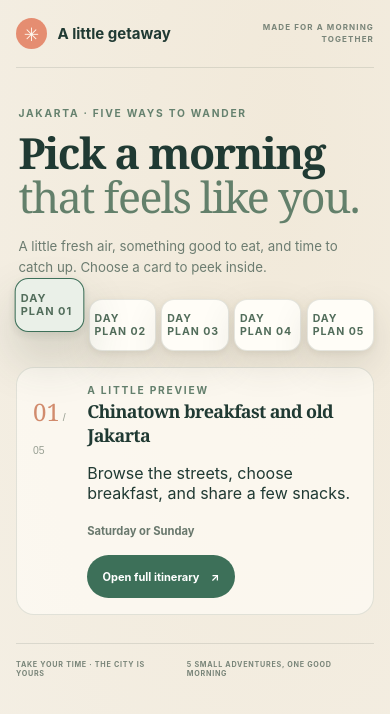
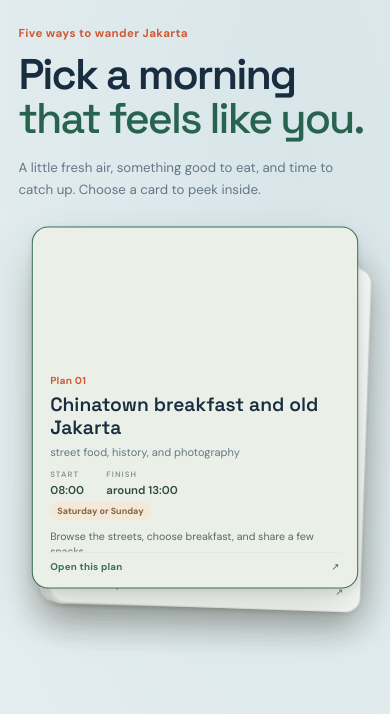
Before and after one commit to ubicilembusaparua/itineraries-website, a React (Vite) app: page / in a window 390 px wide. Shown: the top 714 px of the page. Built offline with nearby package versions, Linux system fonts and the light colour scheme.

Commit message:
Refine itinerary card interactions

```diff
--- a/index.html
+++ b/index.html
@@ -3,7 +3,10 @@
   <head>
     <meta charset="UTF-8" />
     <meta name="viewport" content="width=device-width, initial-scale=1.0" />
-    <meta name="theme-color" content="#f6f2eb" />
+    <meta name="theme-color" content="#e9f0f2" />
+    <link rel="preconnect" href="https://fonts.googleapis.com" />
+    <link rel="preconnect" href="https://fonts.gstatic.com" crossorigin />
+    <link href="https://fonts.googleapis.com/css2?family=DM+Sans:wght@400;500;600;700&family=Space+Grotesk:wght@500;600;700&display=swap" rel="stylesheet" />
     <title>A little getaway</title>
   </head>
   <body>
--- a/src/App.css
+++ b/src/App.css
@@ -1,16 +1,16 @@
 :root {
-  font-family: 'DM Sans', Inter, ui-sans-serif, system-ui, sans-serif;
-  color: #203a33;
-  background: #f5f1e8;
+  font-family: 'DM Sans', 'Avenir Next', ui-sans-serif, system-ui, sans-serif;
+  color: #182d40;
+  background: #e9f0f2;
   font-synthesis: none;
   text-rendering: optimizeLegibility;
   font-optical-sizing: auto;
   font-weight: 400;
-  --ink: #203a33;
-  --muted: #6c7c70;
-  --green: #3b6f59;
-  --coral: #e58d71;
-  --paper: #fffdf7;
+  --ink: #182d40;
+  --muted: #637786;
+  --green: #27634e;
+  --coral: #ef7048;
+  --paper: #fbfdfb;
 }
 
 * { box-sizing: border-box; }
@@ -31,44 +31,8 @@ button:focus-visible, a:focus-visible {
   overflow: hidden;
   padding: 0 clamp(1.1rem, 5.5vw, 5.5rem);
   background:
-    radial-gradient(ellipse at 72% 18%, rgba(226, 202, 160, .2), transparent 34rem),
-    #f5f1e8;
-}
-
-.site-header {
-  display: flex;
-  height: 82px;
-  align-items: center;
-  justify-content: space-between;
-  border-bottom: 1px solid rgba(32, 58, 51, .12);
-}
-
-.brand {
-  display: inline-flex;
-  align-items: center;
-  gap: .65rem;
-  color: var(--ink);
-  font-size: .94rem;
-  font-weight: 700;
-  text-decoration: none;
-}
-
-.brand-mark {
-  display: grid;
-  width: 31px;
-  height: 31px;
-  place-items: center;
-  border-radius: 50%;
-  background: var(--coral);
-  color: #fff9ef;
-  font-size: 1.15rem;
-}
-
-.header-note, .site-footer {
-  color: #798579;
-  font-size: .63rem;
-  font-weight: 700;
-  letter-spacing: .14em;
+    radial-gradient(ellipse at 77% 19%, rgba(139, 183, 193, .18), transparent 34rem),
+    #e9f0f2;
 }
 
 .intro {
@@ -77,21 +41,21 @@ button:focus-visible, a:focus-visible {
   align-items: end;
   justify-content: space-between;
   margin: 0 auto;
-  padding: 3.6rem 0 1.6rem;
+  padding: 2.6rem 0 1.6rem;
 }
 
 .eyebrow {
   margin: 0;
-  color: #65816e;
-  font-size: .64rem;
+  color: #d05a35;
+  font-size: .72rem;
   font-weight: 700;
-  letter-spacing: .17em;
+  letter-spacing: .035em;
 }
 
-.intro h1, .dialog-header h1, .preview-copy h2, .section-heading h2, .notes-section h2 {
-  font-family: 'Playfair Display', Georgia, serif;
+.intro h1, .dialog-header h1, .section-heading h2, .notes-section h2 {
+  font-family: 'Space Grotesk', 'Avenir Next', sans-serif;
   font-weight: 600;
-  letter-spacing: -.035em;
+  letter-spacing: -.045em;
 }
 
 .intro h1 {
@@ -100,7 +64,7 @@ button:focus-visible, a:focus-visible {
   line-height: 1.03;
 }
 
-.intro h1 span { color: #63806b; font-weight: 500; }
+.intro h1 span { color: #27634e; font-weight: 500; }
 
 .intro-note {
   max-width: 255px;
@@ -151,13 +115,13 @@ button:focus-visible, a:focus-visible {
   height: 128px;
   flex: 0 0 auto;
   overflow: hidden;
-  background: linear-gradient(145deg, #c8d7c4 0%, #e5c59c 100%);
+  background: linear-gradient(145deg, #b8d4d8 0%, #e4c58a 100%);
 }
 
-.photo-2 { background: linear-gradient(145deg, #bfd5d0, #e8d7b5); }
-.photo-3 { background: linear-gradient(145deg, #97b99f, #e7c88e); }
-.photo-4 { background: linear-gradient(145deg, #b6c6ba, #e8ac83); }
-.photo-5 { background: linear-gradient(145deg, #acc4bb, #e9c590); }
+.photo-2 { background: linear-gradient(145deg, #b8d8d2, #e8d99e); }
+.photo-3 { background: linear-gradient(145deg, #91b9a0, #d8cf8d); }
+.photo-4 { background: linear-gradient(145deg, #a7c1cb, #e7a47b); }
+.photo-5 { background: linear-gradient(145deg, #9bbcc0, #e9c477); }
 
 .photo-sun {
   position: absolute;
@@ -170,9 +134,9 @@ button:focus-visible, a:focus-visible {
   box-shadow: 0 0 32px rgba(255, 249, 218, .65);
 }
 
-.photo-hill { position: absolute; right: -8%; bottom: -38%; left: -8%; height: 83%; border-radius: 50% 50% 0 0; }
-.photo-hill-back { bottom: -51%; background: rgba(100, 139, 118, .5); transform: rotate(-8deg); }
-.photo-hill-front { bottom: -62%; left: 18%; background: rgba(56, 103, 83, .62); transform: rotate(10deg); }
+.photo-hill { position: absolute; right: -8%; bottom: -38%; left: -8%; height: 83%; border-radius: 0; clip-path: polygon(0 35%, 12% 35%, 12% 4%, 28% 4%, 28% 27%, 42% 27%, 42% 0, 58% 0, 58% 38%, 73% 38%, 73% 12%, 88% 12%, 88% 32%, 100% 32%, 100% 100%, 0 100%); }
+.photo-hill-back { bottom: -51%; background: rgba(54, 107, 111, .54); transform: rotate(-3deg); }
+.photo-hill-front { bottom: -62%; left: 18%; background: rgba(28, 76, 75, .69); transform: rotate(3deg); }
 
 .photo-label {
   position: absolute;
@@ -193,8 +157,8 @@ button:focus-visible, a:focus-visible {
   padding: 15px 17px 14px;
 }
 
-.card-index { color: #9b775c; font-size: .55rem; font-weight: 700; letter-spacing: .15em; }
-.card-title { margin-top: 7px; font-family: 'Playfair Display', Georgia, serif; font-size: 1.18rem; font-weight: 600; line-height: 1.16; }
+.card-index { color: #d05a35; font-size: .62rem; font-weight: 700; letter-spacing: .025em; }
+.card-title { margin-top: 7px; font-family: 'Space Grotesk', 'Avenir Next', sans-serif; font-size: 1.18rem; font-weight: 600; line-height: 1.16; }
 .card-best-for { margin-top: 6px; color: var(--muted); font-size: .68rem; line-height: 1.35; }
 
 .card-times { display: flex; width: 100%; gap: 22px; margin-top: 10px; color: #304a3c; font-size: .7rem; font-weight: 600; }
@@ -204,26 +168,6 @@ button:focus-visible, a:focus-visible {
 
 .card-preview { display: -webkit-box; overflow: hidden; margin-top: 9px; color: #58685d; font-size: .65rem; line-height: 1.38; -webkit-box-orient: vertical; -webkit-line-clamp: 2; }
 .card-open-hint { display: flex; width: 100%; justify-content: space-between; margin-top: auto; padding-top: 7px; border-top: 1px solid #e7e6dc; color: #3b6f59; font-size: .6rem; font-weight: 700; letter-spacing: .02em; }
-
-.preview-panel {
-  display: grid;
-  grid-template-columns: 62px minmax(0, 1fr) auto;
-  align-items: center;
-  gap: 1.2rem;
-  max-width: 880px;
-  min-height: 112px;
-  margin: .25rem auto 0;
-  padding: 1rem 1.5rem;
-  border: 1px solid rgba(50, 78, 59, .13);
-  border-radius: 18px;
-  background: rgba(255, 253, 247, .67);
-}
-
-.preview-number { color: #d18b6d; font-family: 'Playfair Display', Georgia, serif; font-size: 1.8rem; }
-.preview-number span { color: #99a094; font-family: 'DM Sans', sans-serif; font-size: .65rem; }
-.preview-copy h2 { margin: .2rem 0 .15rem; font-size: 1.25rem; }
-.preview-copy > p:last-child { margin: 0; color: #69786d; font-size: .73rem; line-height: 1.4; }
-.preview-copy .preview-availability { display: inline-block; margin-top: .35rem; color: #986b4d; font-size: .62rem; font-weight: 700; }
 
 .button {
   display: inline-flex;
@@ -242,20 +186,10 @@ button:focus-visible, a:focus-visible {
 }
 
 .button:hover { transform: translateY(-2px); }
-.button-primary { background: #3d7059; color: white; }
-.button-primary:hover { background: #2d5b46; }
+.button-primary { background: #27634e; color: white; }
+.button-primary:hover { background: #194a3b; }
 .button-secondary { border-color: #c7d1c4; background: transparent; color: #345d49; }
 .button-secondary:hover { background: #edf1e8; }
-
-.site-footer {
-  display: flex;
-  max-width: 1180px;
-  justify-content: space-between;
-  margin: 2.7rem auto 0;
-  padding: 1rem 0 1.4rem;
-  border-top: 1px solid rgba(32, 58, 51, .12);
-  font-size: .54rem;
-}
 
 .dialog-backdrop {
   position: fixed;
@@ -266,7 +200,7 @@ button:focus-visible, a:focus-visible {
   justify-content: center;
   overflow-y: auto;
   padding: 1rem;
-  background: rgba(24, 39, 32, .56);
+  background: rgba(18, 39, 53, .64);
   backdrop-filter: blur(8px);
 }
 
@@ -277,7 +211,7 @@ button:focus-visible, a:focus-visible {
   margin: auto;
   overflow: hidden;
   border-radius: 24px;
-  background: #fbf9f3;
+  background: #fbfdfb;
   box-shadow: 0 28px 100px rgba(10, 24, 17, .3);
 }
 
@@ -292,7 +226,7 @@ button:focus-visible, a:focus-visible {
   place-items: center;
   border: 1px solid rgba(40, 60, 46, .16);
   border-radius: 50%;
-  background: rgba(255, 253, 247, .91);
+  background: rgba(251, 253, 251, .94);
   color: var(--ink);
   font-size: 1.6rem;
   cursor: pointer;
@@ -312,14 +246,14 @@ button:focus-visible, a:focus-visible {
 .section-heading h2, .notes-section h2 { margin: .3rem 0 0; font-size: 1.8rem; }
 
 .timeline { position: relative; display: grid; gap: 0; margin: 0; padding: 0; list-style: none; }
-.timeline::before { position: absolute; top: 7px; bottom: 18px; left: 94px; width: 1px; background: #c7d1c2; content: ''; }
+.timeline::before { position: absolute; top: 7px; bottom: 18px; left: 94px; width: 1px; background: #c5d5d9; content: ''; }
 .timeline-stop { position: relative; display: grid; grid-template-columns: 78px 1fr; gap: 34px; padding: .8rem 0 1.35rem; }
-.timeline-stop::before { position: absolute; top: 1.05rem; left: 89px; width: 11px; height: 11px; border: 3px solid #fbf9f3; border-radius: 50%; background: #d78266; box-shadow: 0 0 0 1px #d78266; content: ''; }
+.timeline-stop::before { position: absolute; top: 1.05rem; left: 89px; width: 11px; height: 11px; border: 3px solid #fbfdfb; border-radius: 50%; background: #ef7048; box-shadow: 0 0 0 1px #ef7048; content: ''; }
 .timeline-stop time { padding-top: .06rem; color: #53705b; font-size: .72rem; font-weight: 700; white-space: nowrap; }
-.timeline-stop h3 { margin: 0; font-family: 'Playfair Display', Georgia, serif; font-size: 1.15rem; line-height: 1.25; }
+.timeline-stop h3 { margin: 0; font-family: 'Space Grotesk', sans-serif; font-size: 1.15rem; line-height: 1.25; }
 .timeline-stop p { margin: .32rem 0 0; color: #69776d; font-size: .81rem; line-height: 1.55; }
 
-.notes-section { max-width: 700px; margin: 1rem auto 0; padding: 1.5rem 1.6rem; border-radius: 16px; background: #f0efe4; }
+.notes-section { max-width: 700px; margin: 1rem auto 0; padding: 1.5rem 1.6rem; border-radius: 16px; background: #eaf1ee; }
 .notes-section h2 { margin-bottom: .65rem; font-size: 1.35rem; }
 .source-note { margin: .5rem 0 0; color: #536456; font-size: .78rem; line-height: 1.6; }
 .source-note a { color: #32624c; font-weight: 700; text-underline-offset: 3px; }
@@ -332,31 +266,18 @@ button:focus-visible, a:focus-visible {
 
 @media (max-width: 900px) {
   .intro { padding-top: 2.5rem; }
-  .fan { display: grid; height: auto; grid-template-columns: repeat(5, minmax(0, 1fr)); gap: .45rem; padding: 0; }
-  .travel-card { position: relative; top: auto; left: auto; width: 100%; height: 60px; margin: 0; border-radius: 13px; transform: none; }
+  .fan.is-compact { display: grid; height: 390px; overflow: visible; margin: 0 -1rem; padding: .5rem 1rem 1.2rem; touch-action: pan-y; }
+  .fan.is-compact .travel-card { position: relative; top: auto; left: auto; grid-area: 1 / 1; align-self: start; justify-self: center; width: min(78vw, 300px); height: 365px; margin: .6rem auto 0; border-radius: 16px; }
   .travel-card.is-active { border-color: #3d7059; background: #eaf0e8; }
-  .photo-placeholder:not(.photo-large), .card-body > span:not(.card-index) { display: none; }
-  .card-body { display: grid; width: 100%; height: 100%; place-items: center; padding: .3rem; }
-  .card-index { color: #526d5b; font-size: .66rem; letter-spacing: .09em; }
-  .preview-panel { margin-top: 1rem; }
-  .site-footer { margin-top: 2rem; }
 }
 
 @media (max-width: 560px) {
   .app-shell { padding: 0 1rem; }
-  .site-header { height: 68px; }
-  .header-note { max-width: 120px; font-size: .5rem; line-height: 1.45; text-align: right; }
-  .intro { display: block; padding: 2.45rem .15rem 1.2rem; }
+  .intro { display: block; padding: 1.6rem .15rem 1.2rem; }
   .intro h1 { font-size: clamp(2.4rem, 11vw, 3.4rem); }
   .intro-note { max-width: 340px; margin: 1rem 0 0; font-size: .83rem; }
-  .fan { gap: .35rem; }
-  .travel-card { height: 52px; }
-  .preview-panel { grid-template-columns: 43px minmax(0, 1fr); gap: .7rem; padding: 1rem; }
-  .preview-number { align-self: start; padding-top: .7rem; font-size: 1.5rem; }
-  .preview-copy h2 { font-size: 1.12rem; }
-  .preview-copy > p:last-child { font-size: .7rem; }
-  .preview-open { grid-column: 2; justify-self: start; margin-top: .3rem; }
-  .site-footer { gap: .7rem; margin-top: 1.7rem; font-size: .45rem; letter-spacing: .1em; }
+  .fan.is-compact { height: 380px; }
+  .fan.is-compact .travel-card { width: min(82vw, 340px); height: 355px; }
   .dialog-backdrop { padding: 0; }
   .itinerary-dialog { min-height: 100dvh; border-radius: 0; }
   .close-button { top: 13px; right: 13px; }
--- a/src/App.jsx
+++ b/src/App.jsx
@@ -12,12 +12,12 @@ function PhotoPlaceholder({ index, large = false }) {
       <span className="photo-sun" aria-hidden="true" />
       <span className="photo-hill photo-hill-back" aria-hidden="true" />
       <span className="photo-hill photo-hill-front" aria-hidden="true" />
-      <span className="photo-label">JAKARTA · PHOTO TO COME</span>
+      <span className="photo-label">Jakarta, out and about</span>
     </div>
   )
 }
 
-function ItineraryCard({ itinerary, index, active, selected, reducedMotion, compact, onSelect, onOpen, cardRef }) {
+function ItineraryCard({ itinerary, index, active, selected, reducedMotion, compact, stackPosition, onSelect, onNavigate, onOpen, onPointerInteraction, cardRef }) {
   return (
     <motion.button
       ref={cardRef}
@@ -28,28 +28,40 @@ function ItineraryCard({ itinerary, index, active, selected, reducedMotion, comp
       initial={reducedMotion ? false : { opacity: 0, y: 50, scale: 0.92 }}
       animate={{
         opacity: 1,
-        x: compact ? 0 : fanOffsets[index],
-        y: active ? -20 : 0,
-        scale: active ? 1.04 : 1,
-        rotate: compact ? 0 : fanAngles[index],
+        x: compact ? stackPosition * 4 : fanOffsets[index],
+        y: compact ? (active ? -8 : 8 + Math.min(Math.abs(stackPosition), 3) * 4) : (active ? -28 : 0),
+        scale: compact ? (active ? 1.02 : 1 - Math.min(Math.abs(stackPosition), 3) * 0.01) : (active ? 1.07 : 1),
+        rotate: compact ? Math.max(-2, Math.min(2, stackPosition * 0.5)) : fanAngles[index],
       }}
-      transition={reducedMotion ? { duration: 0 } : { type: 'spring', stiffness: 150, damping: 20, delay: index * 0.08 }}
+      transition={reducedMotion ? { duration: 0 } : { type: 'spring', stiffness: 180, damping: 21, delay: active ? 0 : index * 0.04 }}
       onHoverStart={() => onSelect(index, false)}
       onFocus={() => onSelect(index, false)}
-      onClick={() => onSelect(index, true)}
+      onClick={() => onOpen(index)}
+      onPointerDown={(event) => {
+        if (compact) event.currentTarget.setPointerCapture(event.pointerId)
+        onPointerInteraction('pointerdown', event)
+      }}
+      onPointerUp={(event) => onPointerInteraction('pointerup', event)}
+      onPointerCancel={() => onPointerInteraction('pointercancel')}
+      onClickCapture={(event) => onPointerInteraction('clickcapture', event)}
       onKeyDown={(event) => {
         if (event.key === 'Enter' || event.key === ' ') {
           event.preventDefault()
-          onSelect(index, true)
           onOpen(index)
+        } else if (event.key === 'ArrowRight') {
+          event.preventDefault()
+          onNavigate(index + 1)
+        } else if (event.key === 'ArrowLeft') {
+          event.preventDefault()
+          onNavigate(index - 1)
         }
       }}
-      aria-label={`Select ${itinerary.title}`}
+      aria-label={`Open ${itinerary.title}`}
       aria-pressed={selected}
     >
       <PhotoPlaceholder index={index} />
       <span className="card-body">
-        <span className="card-index">DAY PLAN {String(index + 1).padStart(2, '0')}</span>
+        <span className="card-index">Plan {String(index + 1).padStart(2, '0')}</span>
         <span className="card-title">{itinerary.title}</span>
         <span className="card-best-for">{itinerary.bestFor}</span>
         <span className="card-times">
@@ -107,7 +119,7 @@ function ItineraryView({ itinerary, index, reducedMotion, onClose, closeRef }) {
       >
         <button ref={closeRef} className="close-button" type="button" aria-label="Close itinerary" onClick={onClose}>×</button>
         <header className="dialog-header">
-          <p className="eyebrow">JAKARTA · DAY PLAN {String(index + 1).padStart(2, '0')}</p>
+          <p className="eyebrow">Jakarta · Plan {String(index + 1).padStart(2, '0')}</p>
           <h1 id="itinerary-title">{itinerary.title}</h1>
           <p className="dialog-meta">Starts {itinerary.start} <span aria-hidden="true">·</span> finishes {itinerary.finish}</p>
           <PhotoPlaceholder index={index} large />
@@ -116,7 +128,7 @@ function ItineraryView({ itinerary, index, reducedMotion, onClose, closeRef }) {
         <div className="dialog-content">
           <section className="schedule-section" aria-labelledby="schedule-heading">
             <div className="section-heading">
-              <p className="eyebrow">YOUR MORNING, STEP BY STEP</p>
+              <p className="eyebrow">Your morning, step by step</p>
               <h2 id="schedule-heading">The plan</h2>
             </div>
             <ol className="timeline">
@@ -134,7 +146,7 @@ function ItineraryView({ itinerary, index, reducedMotion, onClose, closeRef }) {
 
           {itinerary.notes.length > 0 && (
             <section className="notes-section" aria-labelledby="notes-heading">
-              <p className="eyebrow">GOOD TO KNOW</p>
+              <p className="eyebrow">Good to know</p>
               <h2 id="notes-heading">Notes & links</h2>
               {itinerary.notes.map((note) => (
                 <p className="source-note" key={note.text} dangerouslySetInnerHTML={{ __html: note.html }} />
@@ -144,7 +156,7 @@ function ItineraryView({ itinerary, index, reducedMotion, onClose, closeRef }) {
 
           <section className="choose-section" aria-label="Choose this itinerary">
             <div>
-              <p className="eyebrow">SOUNDS LIKE YOUR KIND OF MORNING?</p>
+              <p className="eyebrow">Sounds like your kind of morning?</p>
               <p className="choice-caption">Send this plan or copy the message for another chat.</p>
             </div>
             <div className="choice-actions">
@@ -166,14 +178,38 @@ export default function App() {
   const [activeIndex, setActiveIndex] = useState(0)
   const [isOpen, setIsOpen] = useState(false)
   const cardRefs = useRef([])
+  const swipeStart = useRef(null)
+  const suppressClick = useRef(false)
   const closeRef = useRef(null)
   const wasOpen = useRef(false)
   const selectedItinerary = itineraries[selectedIndex]
-  const activeItinerary = itineraries[activeIndex]
+  function chooseCard(index) { setActiveIndex(index) }
 
-  function chooseCard(index, updateSelection) {
-    setActiveIndex(index)
-    if (updateSelection) setSelectedIndex(index)
+  function handleCardPointer(type, event) {
+    if (!compact) return
+    if (type === 'pointerdown') {
+      swipeStart.current = event.clientX
+    }
+    if (type === 'pointercancel') swipeStart.current = null
+    if (type === 'pointerup' && swipeStart.current !== null) {
+      const distance = event.clientX - swipeStart.current
+      swipeStart.current = null
+      if (Math.abs(distance) > 45) {
+        suppressClick.current = true
+        setActiveIndex((current) => Math.max(0, Math.min(itineraries.length - 1, current + (distance < 0 ? 1 : -1))))
+      }
+    }
+    if (type === 'clickcapture' && suppressClick.current) {
+      event.preventDefault()
+      event.stopPropagation()
+      suppressClick.current = false
+    }
+  }
+
+  function navigateCard(index) {
+    const nextIndex = Math.max(0, Math.min(itineraries.length - 1, index))
+    setActiveIndex(nextIndex)
+    cardRefs.current[nextIndex]?.focus()
   }
 
   function openItinerary(index = selectedIndex) {
@@ -214,24 +250,19 @@ export default function App() {
 
   return (
     <main className="app-shell">
-      <header className="site-header">
-        <a className="brand" href="#top" aria-label="A little getaway home">
-          <span className="brand-mark" aria-hidden="true">✳</span>
-          <span>A little getaway</span>
-        </a>
-        <span className="header-note">MADE FOR A MORNING TOGETHER</span>
-      </header>
-
       <section className="intro" id="top">
         <div>
-          <p className="eyebrow">JAKARTA · FIVE WAYS TO WANDER</p>
+          <p className="eyebrow">Five ways to wander Jakarta</p>
           <h1>Pick a morning<br /><span>that feels like you.</span></h1>
         </div>
         <p className="intro-note">A little fresh air, something good to eat, and time to catch up. Choose a card to peek inside.</p>
       </section>
 
       <section className="browse-section" aria-label="Browse itineraries">
-        <div className="fan" aria-label="Five itinerary cards">
+        <div
+          className={`fan${compact ? ' is-compact' : ''}`}
+          aria-label="Five itinerary cards"
+        >
           {itineraries.map((itinerary, index) => (
             <ItineraryCard
               key={itinerary.id}
@@ -239,31 +270,19 @@ export default function App() {
               index={index}
               active={activeIndex === index}
               selected={selectedIndex === index}
+              stackPosition={index - activeIndex}
               reducedMotion={reducedMotion}
               compact={compact}
               onSelect={chooseCard}
+              onNavigate={navigateCard}
               onOpen={openItinerary}
+              onPointerInteraction={handleCardPointer}
               cardRef={(element) => { cardRefs.current[index] = element }}
             />
           ))}
         </div>
 
-        <section className="preview-panel" aria-live="polite" aria-label="Selected itinerary preview">
-          <div className="preview-number">0{activeIndex + 1}<span> / 05</span></div>
-          <div className="preview-copy">
-            <p className="eyebrow">A LITTLE PREVIEW</p>
-            <h2>{activeItinerary.title}</h2>
-            <p>{activeItinerary.stops[0]?.activity}</p>
-            {activeItinerary.availability && <p className="preview-availability">{activeItinerary.availability}</p>}
-          </div>
-          <button className="button button-primary preview-open" type="button" onClick={() => openItinerary(activeIndex)}>Open full itinerary <span aria-hidden="true">↗</span></button>
-        </section>
       </section>
-
-      <footer className="site-footer">
-        <span>TAKE YOUR TIME · THE CITY IS YOURS</span>
-        <span>5 SMALL ADVENTURES, ONE GOOD MORNING</span>
-      </footer>
 
       <AnimatePresence>
         {isOpen && selectedItinerary && (
```
